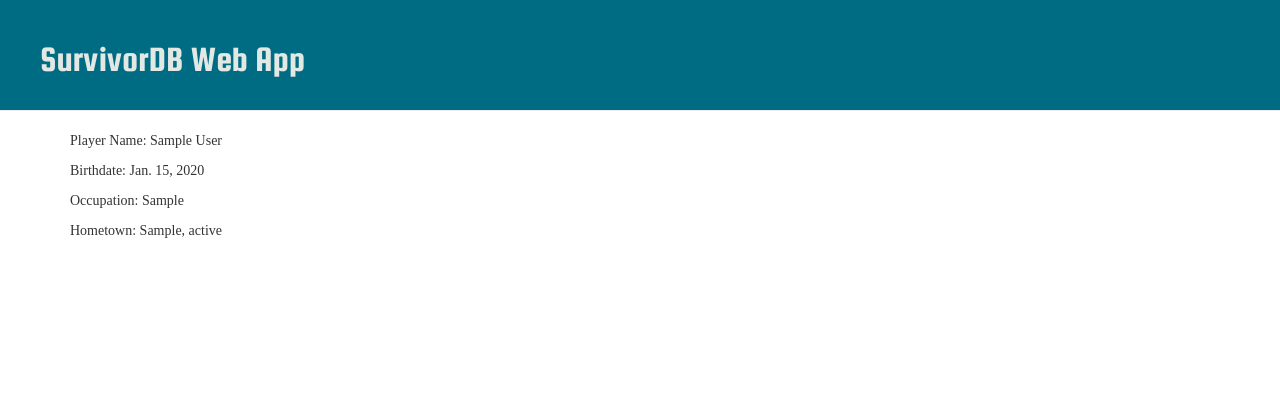
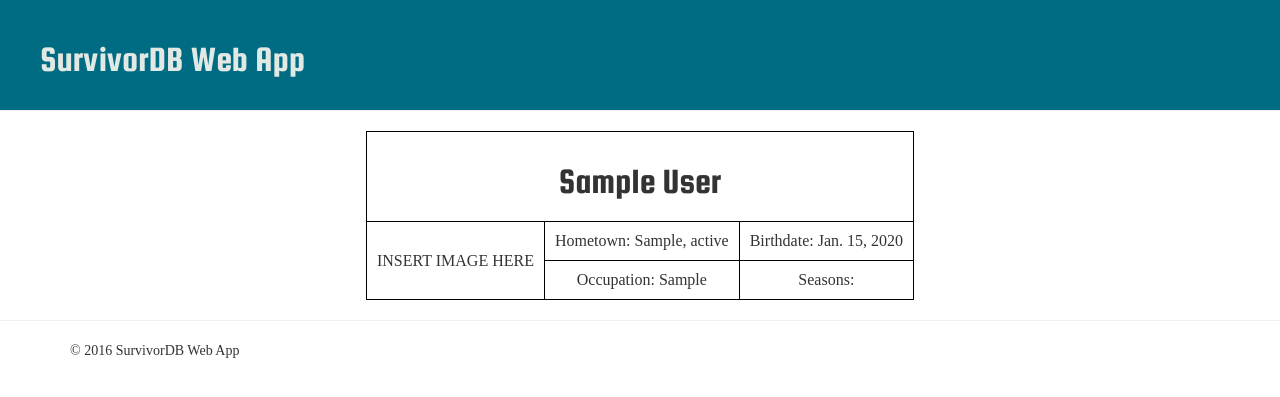
Before and after one commit to christianhoward/survivordb, a Django app: page /player/1/ in a window 1280 px wide. Shown: the top 397 px of the page. Run offline with Django 3.2, Linux system fonts and the light colour scheme; tables that the repository leaves empty hold one stand-in row (values such as "Sample post"); some libraries are stand-ins or nearby versions; some web fonts are replaced.

Commit message:
Updated base and player templates and CSS.

```diff
--- a/webapp/static/css/webapp.css
+++ b/webapp/static/css/webapp.css
@@ -8,8 +8,23 @@ h1 a:hover {
     text-decoration: none;
 }
 
-p {
+p, tr {
     font-family: 'Allerta';
+}
+
+.tblheader {
+    font-family: 'Squada One';
+    text-align: center;
+}
+
+table, th, tr, td {
+    text-align: center;
+    border: 1px solid black;
+    border-collapse: collapse;
+    height: 1px;
+    margin: 0px auto;
+    padding: 10px;
+
 }
 
 .page-header {
@@ -18,4 +33,5 @@ p {
     padding: 20px 20px 20px 40px;
 }
 
+
 /* https://designschool.canva.com/blog/100-color-combinations #70 */
--- a/webapp/templates/webapp/base.html
+++ b/webapp/templates/webapp/base.html
@@ -21,4 +21,14 @@
             </div>
         </div>
     </body>
+    <footer>
+    <hr>
+        <div class="container">
+            <div class="row">
+                <div class="col-lg-12">
+                    <p>&copy; 2016 SurvivorDB Web App</p>
+                </div>
+            </div>
+        </div>
+    </footer>
 </html>
--- a/webapp/templates/webapp/player.html
+++ b/webapp/templates/webapp/player.html
@@ -1,7 +1,17 @@
 {% extends 'webapp/base.html' %}
 {% block content %}
-    <p>Player Name: {{ player.firstname }} {{ player.lastname }}</p>
-    <p>Birthdate: {{ player.birthdate }}</p>
-    <p>Occupation: {{ player.occupation }}</p>
-    <p>Hometown: {{ player.city }}, {{ player.state }}</p>
+<table>
+    <tr>
+        <td colspan=3 class="tblheader"><h1>{{ player.firstname }} {{ player.lastname }}</h1></td>
+    </tr>
+    <tr>
+        <td rowspan=4>INSERT IMAGE HERE</td>
+        <td>Hometown: {{ player.city }}, {{ player.state }}</td>
+        <td>Birthdate: {{ player.birthdate }}</td>
+    </tr>
+    <tr>
+        <td>Occupation: {{ player.occupation }}</td>
+        <td>Seasons: </td>
+    </tr>
+</table>
 {% endblock %}
```
